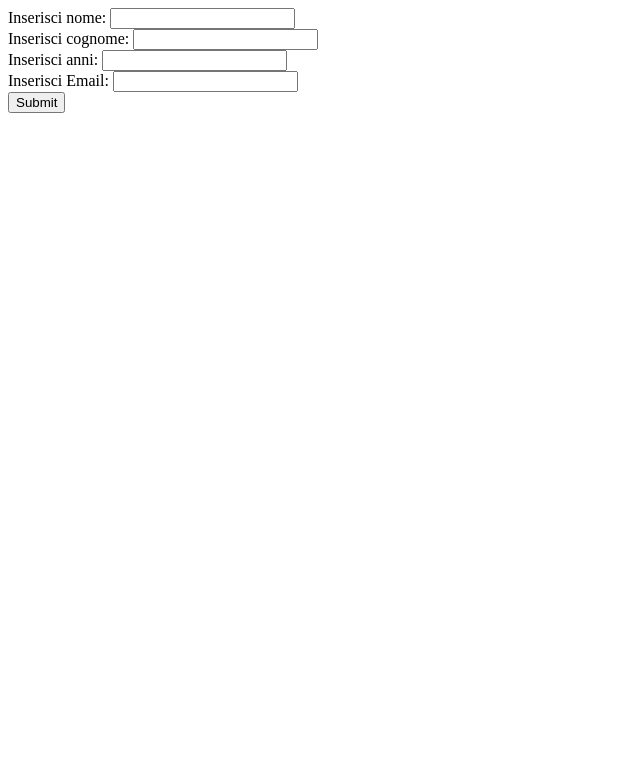
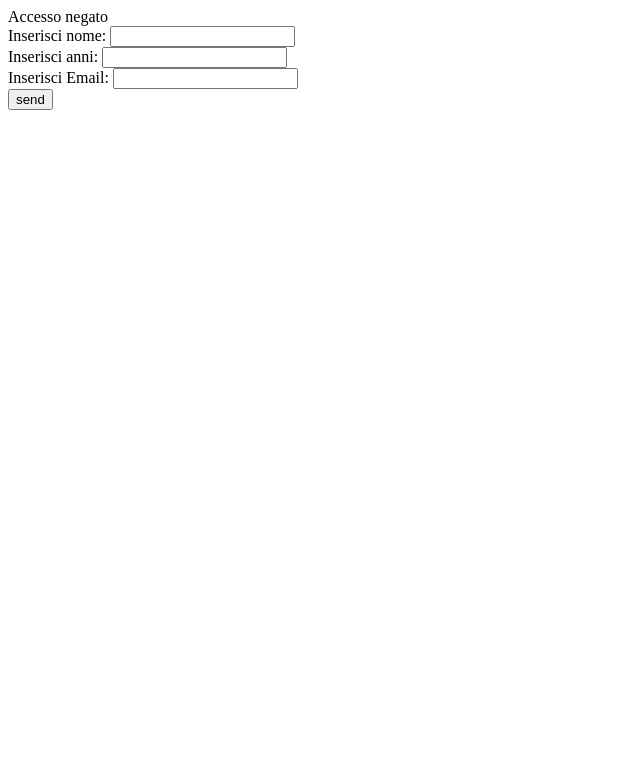
Before and after one commit to Samuele-Chioda/php-snacks-b1, a PHP site: page /snack2.php?name=1 in a window 1280 px wide. Shown: the top 783 px of the page, without its empty margins (0-640 px from the left). Run offline with PHP 8.4, Linux system fonts and the light colour scheme; data that the repository does not hold is empty.

Commit message:
traccia degli snacks aggiunta, snack2 completo

```diff
--- a/snack2.php
+++ b/snack2.php
@@ -1,26 +1,31 @@
+<?php
 
-<?php
 $name = $_GET['name'];
-$surname = $_GET['surname'];
 $age = $_GET['age'];
 $email = $_GET['email'];
+
+if (strlen($name) > 3 && strpos($email, '@') !== false && strpos($email, '.') !== false && is_numeric($age)) {
+    echo "Accesso riuscito";
+} else {
+    echo "Accesso negato";
+}
+
 ?>
 
 <!DOCTYPE html>
 <html lang="en">
+
 <head>
     <meta charset="UTF-8">
     <meta name="viewport" content="width=device-width, initial-scale=1.0">
     <title>Document</title>
 </head>
+
 <body>
     <main>
         <form action="" method="GET">
             <label for="name">Inserisci nome:</label>
             <input type="text" id="name" name="name"><br>
-
-            <label for="surname">Inserisci cognome:</label>
-            <input type="text" id="surname" name="surname"><br>
 
             <label for="age">Inserisci anni:</label>
             <input type="text" id="age" name="age"><br>
@@ -28,8 +33,9 @@ $email = $_GET['email'];
             <label for="email">Inserisci Email:</label>
             <input type="text" id="email" name="email"><br>
 
-            <input type="submit" value="Submit">
+            <button>send</button>
         </form>
     </main>
 </body>
+
 </html>
```
Also changed, not shown: readme.md.
